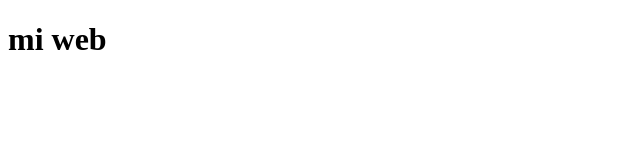
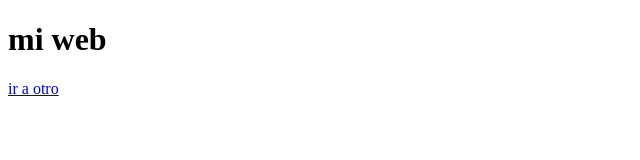
Before and after one commit to Nercroride/proyecto_git1, a plain HTML site: page index.html in a window 1280 px wide. Shown: the full height of the page, 0-640 px from the left. Drawn offline with Linux system fonts and the light colour scheme.

Commit message:
etiqueta a en index

```diff
--- a/index.html
+++ b/index.html
@@ -7,5 +7,6 @@
 </head>
 <body>
 	<h1>mi web</h1>
+	<a href="otro.html">ir a otro</a>
 </body>
 </html>
```
